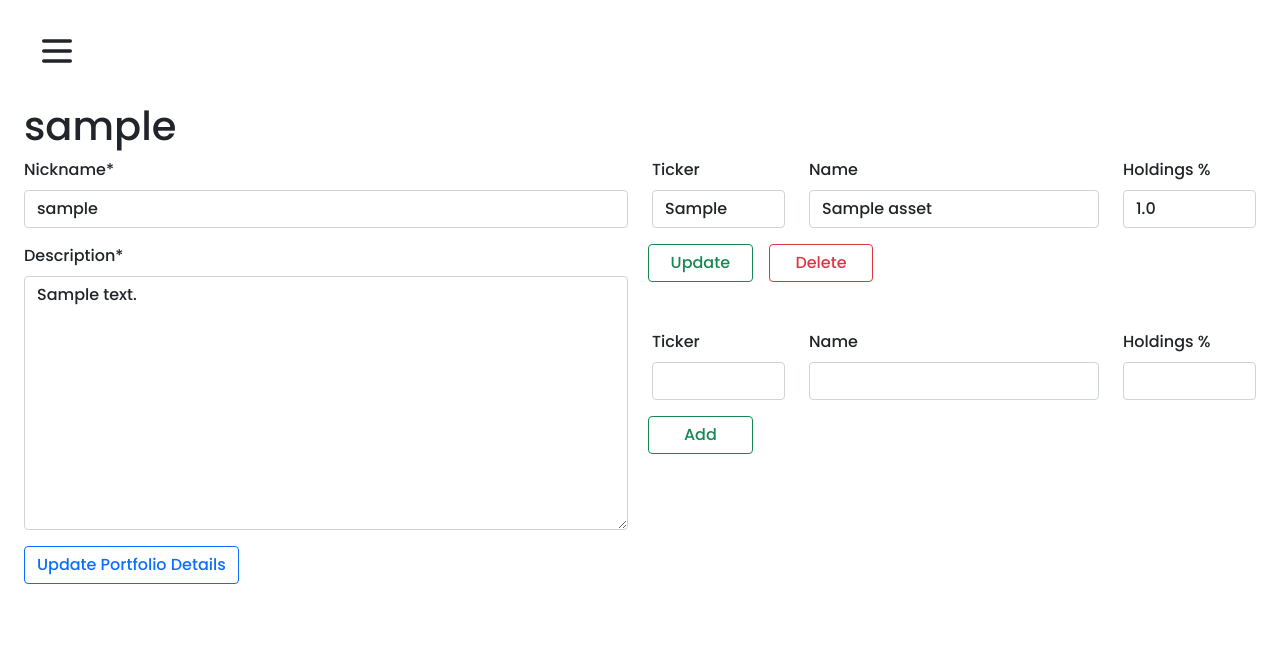
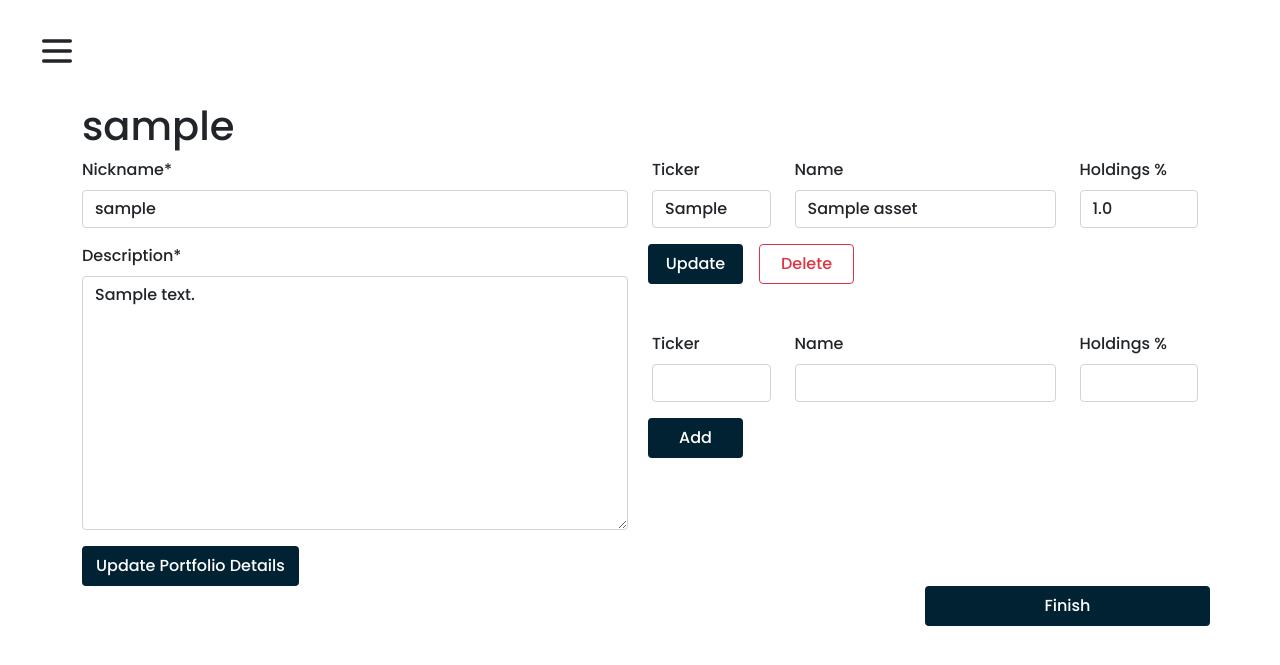
Before and after one commit to AlanChen4/Quarterly, a Django app: page /portfolio/00000000-0000-0000-0000-000000000001/ in a window 1280 px wide. Shown: the top 665 px of the page. Run offline with Django 4.2, Linux system fonts and the light colour scheme; a user stored in the database is signed in; tables that the repository leaves empty hold one stand-in row (values such as "Sample post"); some libraries are stand-ins or nearby versions.

Commit message:
Add back buttons and make buttons black

```diff
--- a/quarterly/api/templates/api/create_asset.html
+++ b/quarterly/api/templates/api/create_asset.html
@@ -24,7 +24,7 @@
                     </div>
                     <div class="row mb-5">
                         <input type="hidden" name="next" value="{{ request.path }}">
-                        <input class="btn btn-outline-success col-md-2 mx-2" type="submit" name="submit-type" value="Update" />
+                        <input class="btn btn-black col-md-2 mx-2" type="submit" name="submit-type" value="Update" />
                         <input class="btn btn-outline-danger col-md-2 mx-2" type="submit" name="submit-type" value="Delete" />
                     </div>
                 </div>
@@ -45,7 +45,7 @@
                     </div>
                 </div>
                 <div class="row">
-                    <input class="btn btn-outline-success mb-5 col-md-2 mx-2" type="submit" value="Add">
+                    <input class="btn btn-black mb-5 col-md-2 mx-2" type="submit" value="Add">
                 </div>
             </div>
         </form>
@@ -55,7 +55,7 @@
     {% endif %}
     <div class="col-md-4 mx-auto mb-5">
         <div class="row">
-            <a href="/" class="btn btn-outline-primary mb-5">Finish</a>
+            <a href="/" class="btn btn-black mb-5">Finish</a>
         </div>
     </div>
 </div>
--- a/quarterly/api/templates/api/create_portfolio.html
+++ b/quarterly/api/templates/api/create_portfolio.html
@@ -2,6 +2,9 @@
 {% load crispy_forms_tags %}
 {% block content %}
 <div class="container">
+    <div class="row">
+        <a class="btn btn-black col-md-1" href="{% url 'portfolios' %}">Go back</a>
+    </div>
     <h1 class="text-center">Add a new portfolio</h1>
     <form class="row" method="post">
         {% csrf_token %}
@@ -14,7 +17,7 @@
                 <div class="form-text mb-5">To get the best advice as possible, please try to include context such as your age, goals, risk tolerance, or why you picked certain assets.</div>
             </div>
             <div class="row">
-                <input class="btn btn-outline-success" type="submit" value="Continue to adding portfolio assets">
+                <input class="btn btn-black" type="submit" value="Continue to adding portfolio assets">
             </div>
         </div>
     </form>
--- a/quarterly/api/templates/api/update_portfolio.html
+++ b/quarterly/api/templates/api/update_portfolio.html
@@ -1,7 +1,7 @@
 {% extends 'api/main.html' %}
 {% load crispy_forms_tags %}
 {% block content %}
-<div class="container-fluid px-4">
+<div class="container">
     <h1>{{portfolio.nickname}}</h1>
     <div class="row">
         <div class="col-md-6">
@@ -9,7 +9,7 @@
                 {% csrf_token %}
                 {{form.nickname|as_crispy_field}}
                 {{form.description|as_crispy_field}}
-                <input class="btn btn-outline-primary" type="submit" value="Update Portfolio Details" />
+                <input class="btn btn-black" type="submit" value="Update Portfolio Details" />
             </form>
         </div>
         <div class="col-md-6">
@@ -32,7 +32,7 @@
                     </div>
                     <div class="row mb-5">
                         <input type="hidden" name="next" value="{{ request.path }}">
-                        <input class="btn btn-outline-success col-md-2 mx-2" type="submit" name="submit-type" value="Update" />
+                        <input class="btn btn-black col-md-2 mx-2" type="submit" name="submit-type" value="Update" />
                         <input class="btn btn-outline-danger col-md-2 mx-2" type="submit" name="submit-type" value="Delete" />
                     </div>
                 </form>
@@ -55,10 +55,14 @@
                 </div>
                 <div class="row mb-5">
                     <input type="hidden" name="next" value="{{ request.path }}">
-                    <input class="btn btn-outline-success col-md-2 mx-2" type="submit" value="Add">
+                    <input class="btn btn-black col-md-2 mx-2" type="submit" value="Add">
                 </div>
             </form>
         </div>
     </div>
+    <div class="row">
+            <a class="btn col-md-3 ms-auto btn-black" href="{% url 'portfolios' %}">Finish</a>
+        </div>
+    </div>
 </div>
 {% endblock content %}
```
